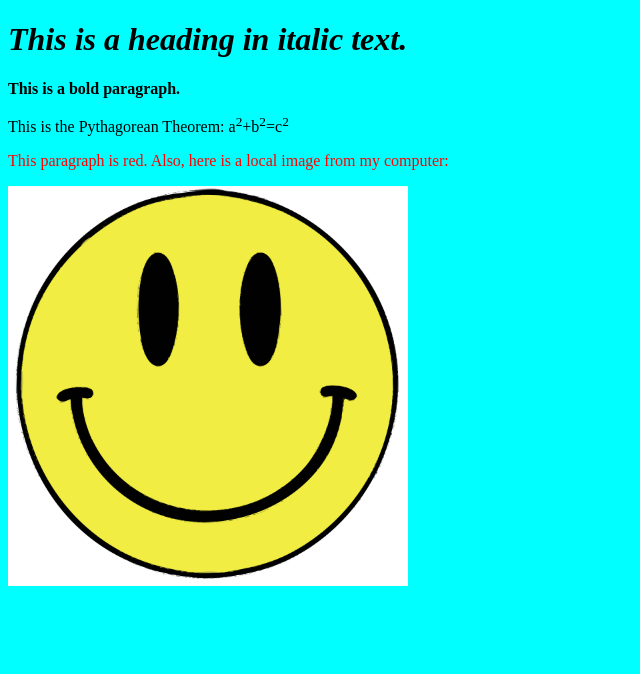
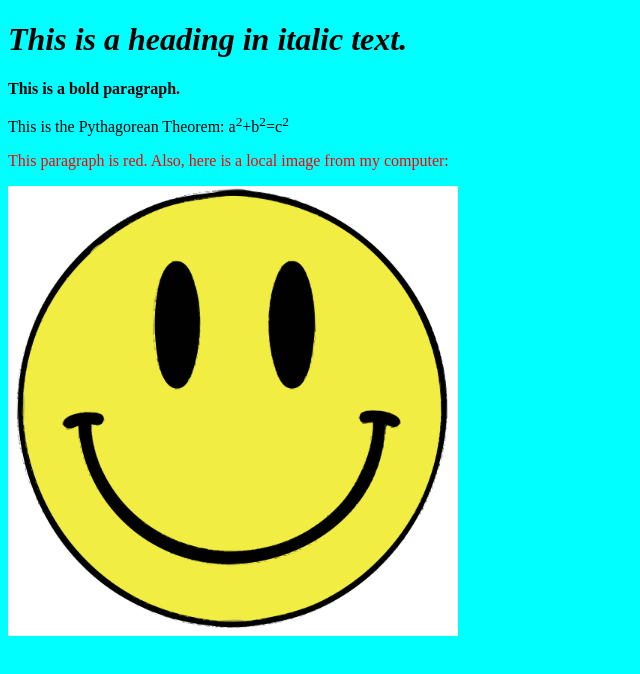
Before and after one commit to JadonXia/ICS2O-Unit2-05-HTML, a plain HTML site: page index.html in a window 1280 px wide. Shown: the whole page, without its empty margins (0-640 px from the left). Drawn offline with Linux system fonts and the light colour scheme.

Commit message:
changed image dimensions

```diff
--- a/index.html
+++ b/index.html
@@ -13,6 +13,6 @@
     <p>This is the Pythagorean Theorem: a<sup>2</sup>+b<sup>2</sup>=c<sup>2</sup>
     <br>
     <p style="color:red">This paragraph is red. Also, here is a local image from my computer:</p>
-    <img src="./images/smile.png" alt="Smiley Face" width="400" height="400"
+    <img src="./images/smile.png" alt="Smiley Face" width="450" height="450"
   </body>
 </html>
```
